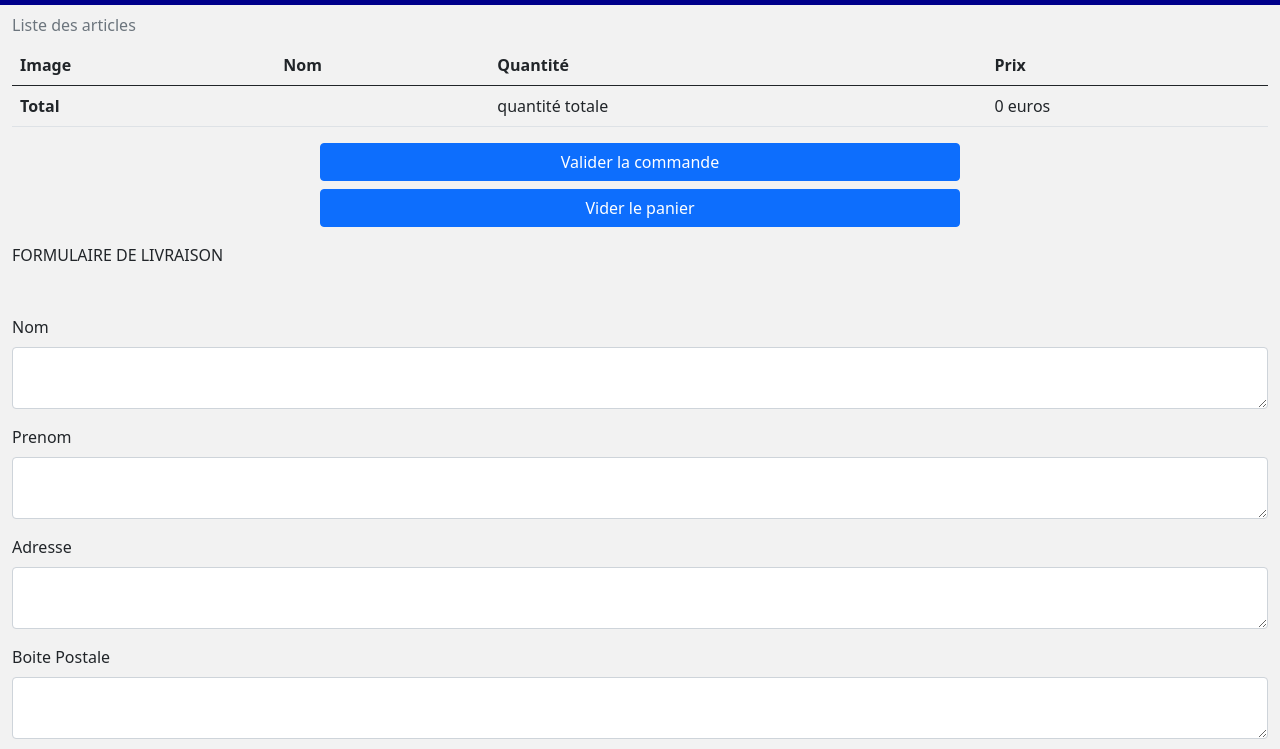
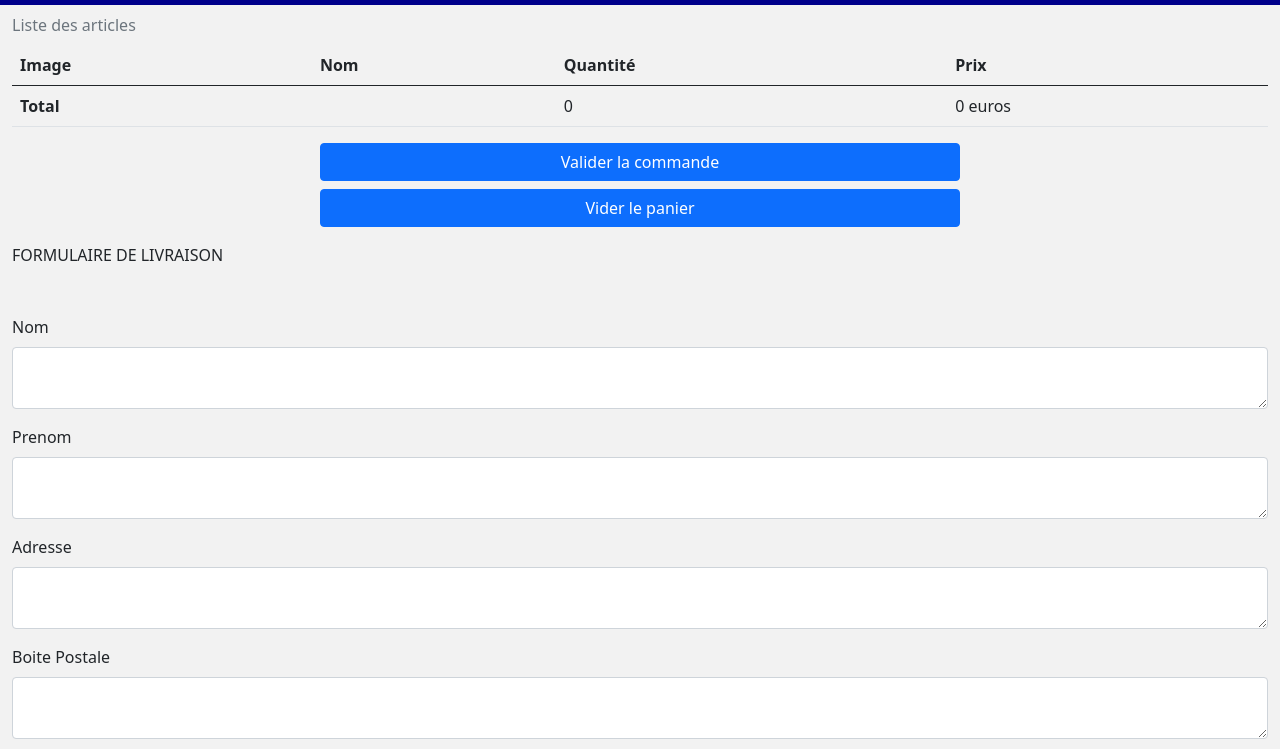
Before and after one commit to MariskaHelna/P5-Tayotmariskahelna, a website built with webpack: page src/public/panier.html in a window 1280 px wide. Shown: the part 51-800 px from the top of the page. Built offline with nearby package versions, Linux system fonts and the light colour scheme; no server answers.

Commit message:
afficher le total du prix et de la quantité

```diff
--- a/src/app/pages/panier.js
+++ b/src/app/pages/panier.js
@@ -10,6 +10,19 @@ const totalPrice = () => {
 
     panier.forEach((data) => {
         total += data.price * data.quantity;
+    });
+
+    return total;
+}
+
+const totalQuantity = () => {
+
+    let panier = getPanierFromStorage();
+
+    let total = 0;
+
+    panier.forEach((data) => {
+        total += data.quantity;
     });
 
     return total;
@@ -30,6 +43,7 @@ function showPanier(){
 
     });
     document.getElementById("prix-total").innerText = totalPrice()  + " euros";
+    document.getElementById("quantite-total").innerText = totalQuantity();
 
 }
 
--- a/src/public/panier.html
+++ b/src/public/panier.html
@@ -33,7 +33,7 @@
         <tr>
             <th scope="row">Total</th>
             <td></td>
-            <td> quantité totale  </td>
+            <td id="quantite-total"> quantité totale  </td>
             <td id="prix-total"> prix total </td>
           </tr>
       </tfoot>
```
